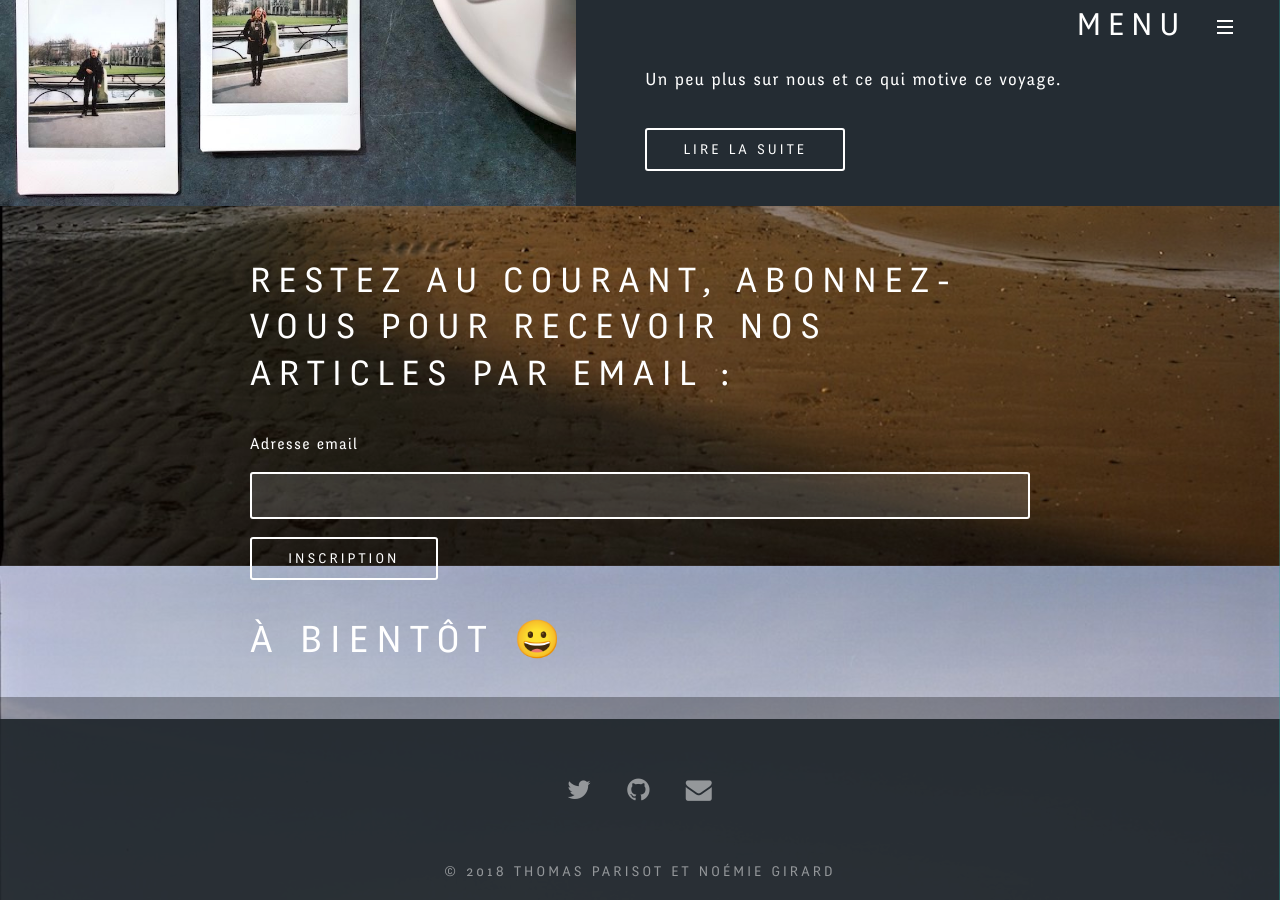
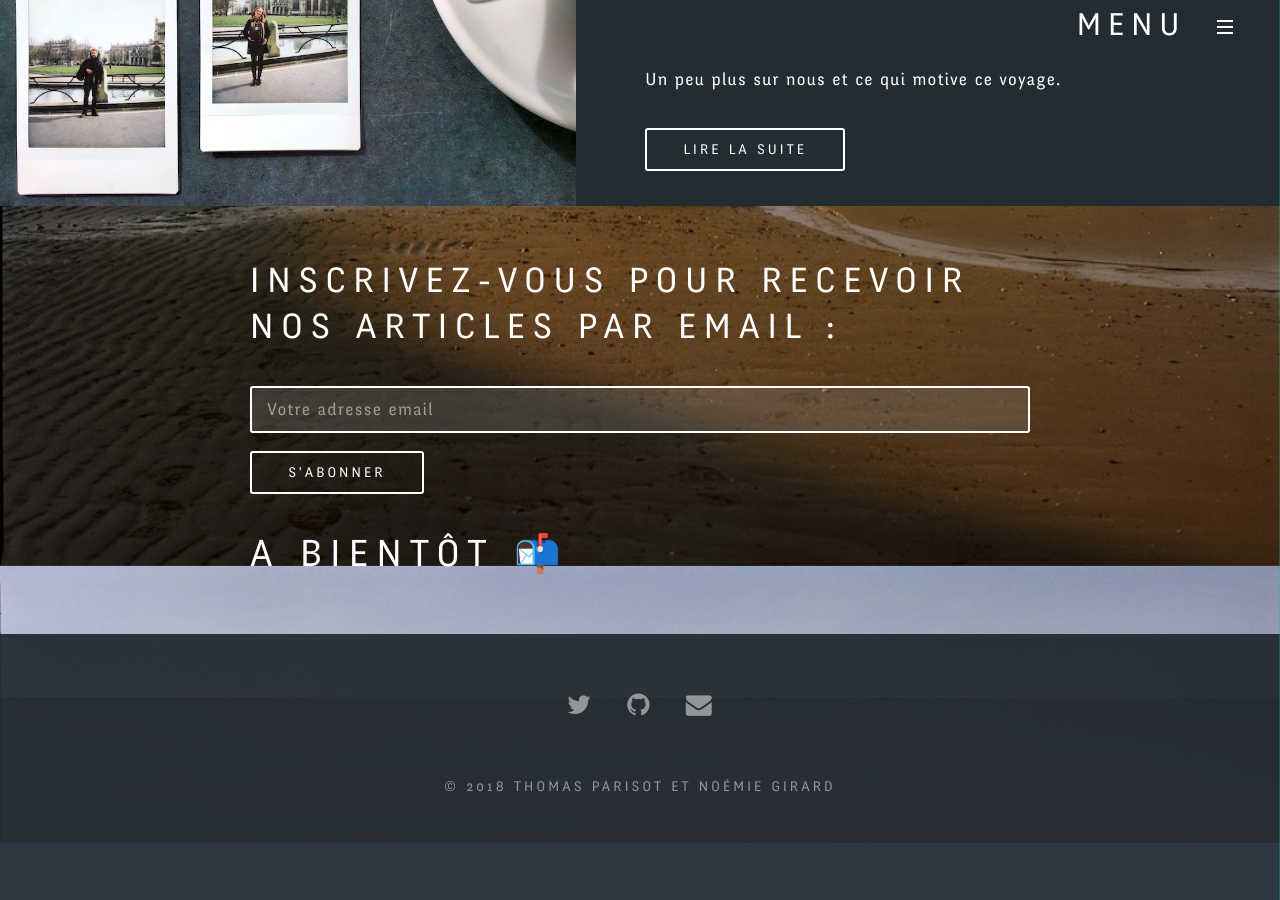
Before and after one commit to noeems/estcequecestdutravail.xyz, a Jekyll site: the page built from index.md, in a window 1280 px wide and 900 px high, scrolled down 2003 px. Built offline with Jekyll 4.4.1, drawn with Linux system fonts in a browser that asks for light colours; after the commit the page ends 2846 px from its top, so only the background shows below that.

Commit message:
Newsletter en default footer

```diff
--- /dev/null
+++ b/_includes/newsletter.html
@@ -0,0 +1,24 @@
+<!-- Embed form Mailchimp -->
+<section id="cta" class="wrapper style4">
+  <div class="inner">
+    <!-- Begin MailChimp Signup Form -->
+    <div id="mc_embed_signup">
+      <form action="https://xyz.us10.list-manage.com/subscribe/post?u=8a1caf6cd4af5ca8fa4c891d4&amp;id=159482418d" method="post" id="mc-embedded-subscribe-form" name="mc-embedded-subscribe-form" class="validate" target="_blank" novalidate>
+          <div id="mc_embed_signup_scroll">
+        <h4>Inscrivez-vous pour recevoir nos articles par email&nbsp;:</h4>
+      <div class="mc-field-group">
+        <input type="email" value="" placeholder="Votre adresse email" name="EMAIL" class="required email" id="mce-EMAIL" required>
+      </div>
+        <div id="mce-responses" class="clear">
+          <div class="response" id="mce-error-response" style="display:none"></div>
+          <div class="response" id="mce-success-response" style="display:none"></div>
+        </div>    <!-- real people should not fill this in and expect good things - do not remove this or risk form bot signups-->
+          <div style="position: absolute; left: -5000px;" aria-hidden="true"><input type="text" name="b_8a1caf6cd4af5ca8fa4c891d4_159482418d" tabindex="-1" value=""></div>
+          <div class="clear"><input type="submit" value="S'abonner" name="subscribe" id="mc-embedded-subscribe" class="button"></div>
+          </div>
+      </form>
+    </div>
+
+    <h3>A bientôt 📬 </h3>
+  </div>
+</section>
--- a/_layouts/default.html
+++ b/_layouts/default.html
@@ -27,6 +27,7 @@
         {{ content }}
 
       </article>
+      {% include newsletter.html %}
 
       {% include footer.html %}
 
--- a/_layouts/landing.html
+++ b/_layouts/landing.html
@@ -109,34 +109,7 @@
       endif %}
 
         <!-- CTA -->
-          <section id="cta" class="wrapper style4">
-            <div class="inner">
-              <!-- Begin MailChimp Signup Form -->
-              <div id="mc_embed_signup">
-                <form action="https://xyz.us10.list-manage.com/subscribe/post?u=8a1caf6cd4af5ca8fa4c891d4&amp;id=159482418d" method="post" id="mc-embedded-subscribe-form" name="mc-embedded-subscribe-form" class="validate" target="_blank" novalidate>
-                    <div id="mc_embed_signup_scroll">
-                	<h4>Restez au courant, abonnez-vous pour recevoir nos articles par email :</h4>
-                <div class="mc-field-group">
-                	<label for="mce-EMAIL">Adresse email </label>
-                	<input type="email" value="" name="EMAIL" class="required email" id="mce-EMAIL" required>
-                </div>
-                	<div id="mce-responses" class="clear">
-                		<div class="response" id="mce-error-response" style="display:none"></div>
-                		<div class="response" id="mce-success-response" style="display:none"></div>
-                	</div>    <!-- real people should not fill this in and expect good things - do not remove this or risk form bot signups-->
-                    <div style="position: absolute; left: -5000px;" aria-hidden="true"><input type="text" name="b_8a1caf6cd4af5ca8fa4c891d4_159482418d" tabindex="-1" value=""></div>
-                    <div class="clear"><input type="submit" value="Inscription" name="subscribe" id="mc-embedded-subscribe" class="button"></div>
-                    </div>
-                </form>
-              </div>
-
-              <h3>{{ site.closing-head }}</h3>
-              {% if site.closing-para %}
-              {{ site.closing-para | markdownify }}
-              {% endif %}
-            </div>
-          </section>
-
+      {% include newsletter.html %}
 
           <!--End mc_embed_signup-->
       {% include footer.html %}
```
